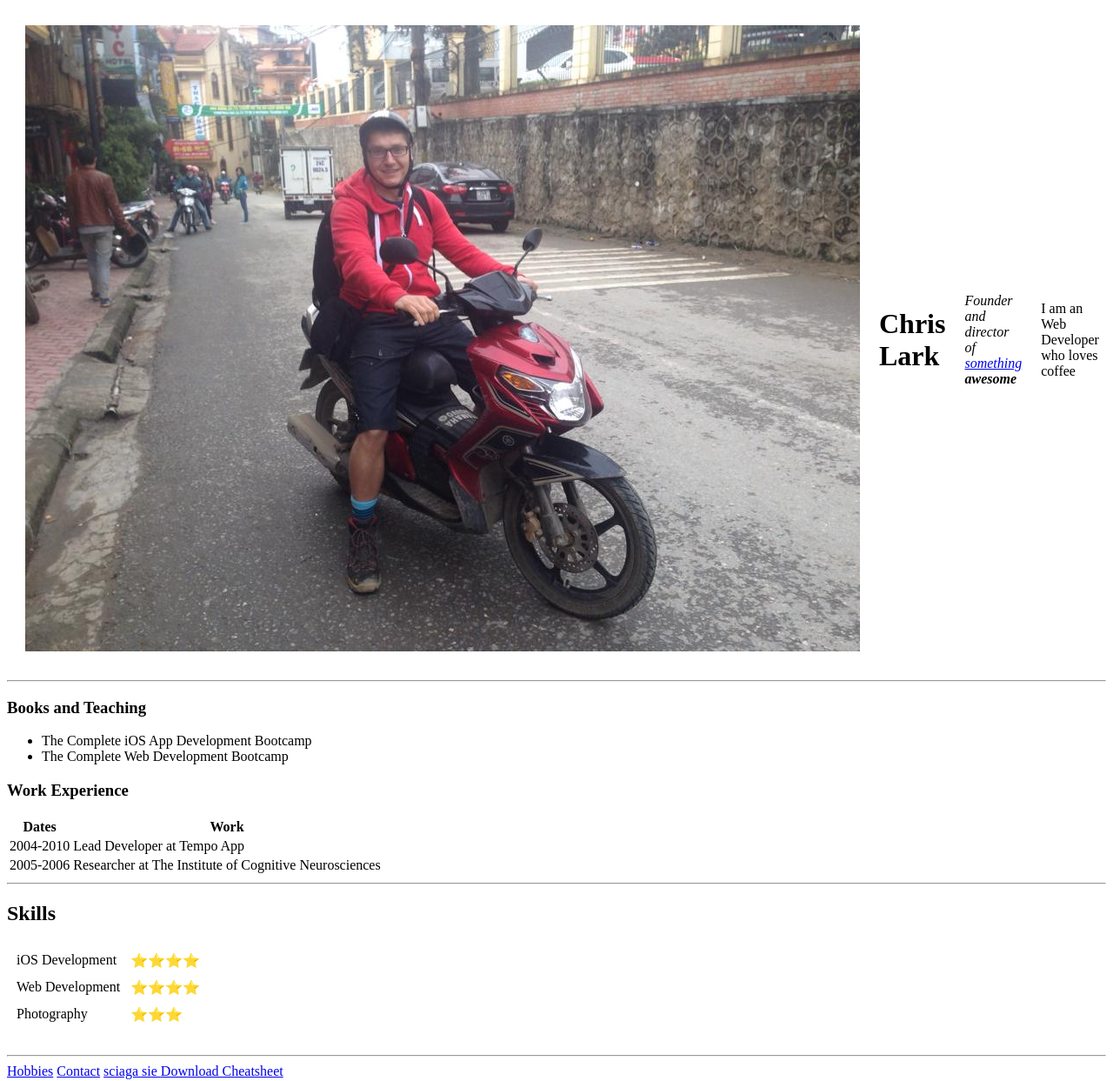
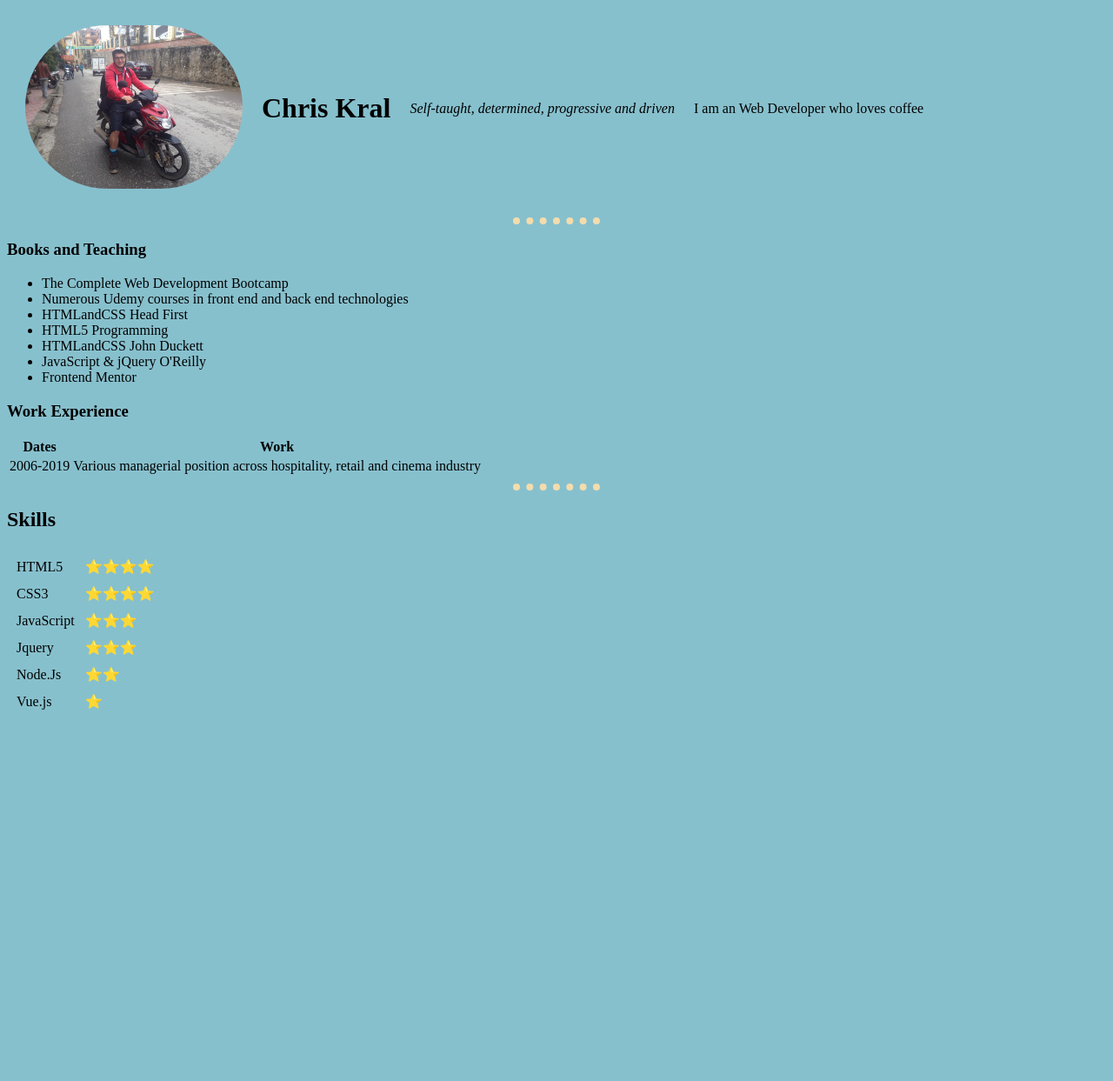
Before and after one commit to fil3mon/cv, a plain HTML site: page index.html in a window 1280 px wide. Shown: the whole page at 87% size. After the commit the page ends 853 px from the top, so only its background shows below. Drawn offline with Linux system fonts and the light colour scheme.

Commit message:
update
second update, more to come

```diff
--- a/index.html
+++ b/index.html
@@ -5,14 +5,15 @@
   <meta charset="utf-8">
   <title>Chris's Personal CV</title>
   <link rel="stylesheet" href="style.css">
+  <link rel="icon" href="favicon.ico">
 </head>
 
 <body>
   <table cellspacing="20">
     <tr>
-      <td><img src="cv.jpg" ></td>
-      <td><h1>Chris Lark</h1></td>
-      <td><em>Founder and director of <a href="https://www.appbrewery.co/">something</a> <strong>awesome</<strong></em></td>
+      <td><img src="cv.jpg"></td>
+      <td><h1>Chris Kral</h1></td>
+      <td><em>Self-taught, determined, progressive and driven</em></td>
       <td>I am an Web Developer who loves coffee</td>
     </tr>
   </table>
@@ -20,8 +21,13 @@
   <hr>
   <h3>Books and Teaching</h3>
   <ul>
-    <li>The Complete iOS App Development Bootcamp</li>
     <li>The Complete Web Development Bootcamp</li>
+    <li>Numerous Udemy courses in front end and back end technologies</li>
+    <li>HTMLandCSS Head First</li>
+    <li>HTML5 Programming</li>
+    <li>HTMLandCSS John Duckett</li>
+    <li>JavaScript & jQuery O'Reilly</li>
+    <li>Frontend Mentor</li>
   </ul>
   <h3>Work Experience</h3>
   <table>
@@ -33,12 +39,8 @@
     </thead>
     <tbody>
       <tr>
-        <td>2004-2010</td>
-        <td>Lead Developer at Tempo App</td>
-      </tr>
-      <tr>
-        <td>2005-2006</td>
-        <td>Researcher at The Institute of Cognitive Neurosciences</td>
+        <td>2006-2019</td>
+        <td>Various managerial position across hospitality, retail and cinema industry</td>
       </tr>
     </tbody>
   </table>
@@ -46,23 +48,31 @@
   <h2>Skills</h2>
   <table cellspacing="10">
       <tr>
-        <td>iOS Development </td>
+        <td>HTML5</td>
         <td>⭐️⭐️⭐️⭐️</td>
       </tr>
       <tr>
-        <td>Web Development</td>
+        <td>CSS3</td>
         <td>⭐️⭐️⭐️⭐️</td>
       </tr>
       <tr>
-        <td>Photography</td>
+        <td>JavaScript</td>
         <td>⭐️⭐️⭐️</td>
       </tr>
+      <tr>
+        <td>Jquery</td>
+        <td>⭐️⭐️⭐️</td>
+      </tr>
+      <tr>
+        <td>Node.Js</td>
+        <td>⭐️⭐️</td>
+      </tr>
+      <tr>
+        <td>Vue.js</td>
+        <td>⭐️</td>
+      </tr>
   </table><br>
-  <hr>
-  <a href="hobbies.html">Hobbies</a>
-  <a href="contact.html">Contact</a>
-  <a download href="#">sciaga sie </a>
-  <a download href="https://web.stanford.edu/group/csp/cs21/htmlcheatsheet.pdf">Download Cheatsheet</a>
+
 </body>
 
 </html>
--- a/style.css
+++ b/style.css
@@ -0,0 +1,15 @@
+img {
+  width: 250px;
+  border-radius: 100px;
+}
+body {
+  background-color: #87c0cd;
+}
+hr {
+  text-decoration: none;
+  width: 100px;
+  border: none;
+  border-top: 1px dotted white;
+  border-width: 8px;
+  border-color: #f3dcad;
+}
```
Also changed, not shown: favicon.ico (added).
